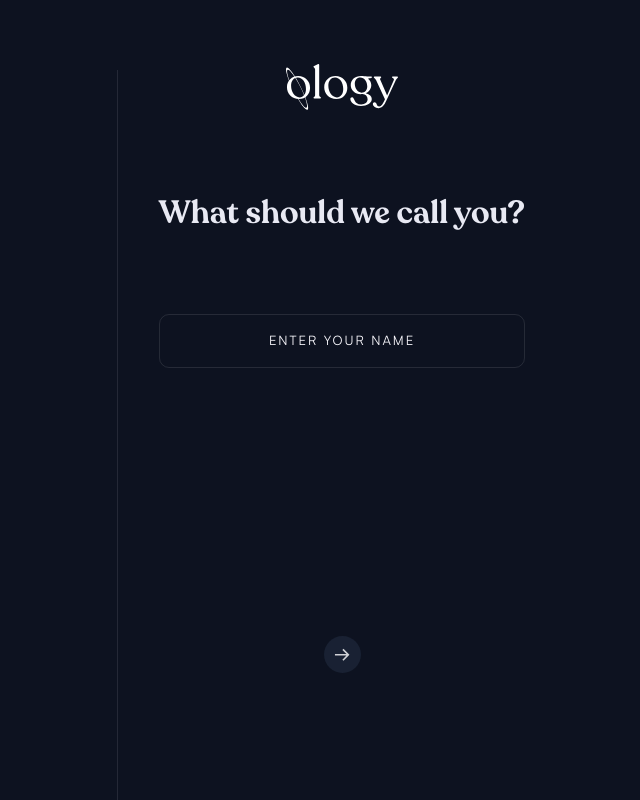
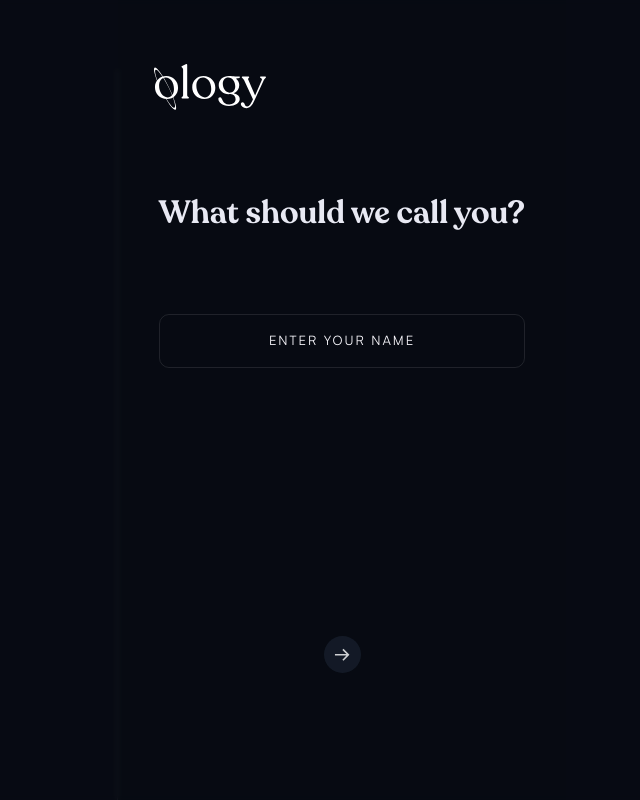
Before and after one commit to hills2003/ology, a Next.js app: page /onboarding in a window 1280 px wide. Both pictures are taken after a click on the button "I'm new to Ology.". Shown: the whole page, without its empty margins (138-778 px from the left). Built offline with nearby package versions, Linux system fonts and the light colour scheme.

Commit message:
chevron color fix

```diff
--- a/components/OnboardingSteps.tsx
+++ b/components/OnboardingSteps.tsx
@@ -79,7 +79,7 @@ const EnterName = ({ data, setData, onNext }: any) => {
   const canProceed = data.name?.trim().length > 0;
 
   return (
-    <div className="min-h-dvh flex flex-col items-center flex-1 overflow-auto">
+    <div className="min-h-dvh flex flex-col items-stretch flex-1 overflow-y-auto overflow-x-hidden">
       <div className="flex justify-between items-center pt-5 pr-5 pb-0 pl-5 shrink-0">
         <div className="flex items-center gap-[23.662px] pt-[43.67px] pb-[43.67px]">
           <div className="relative w-28 h-[46.667px] aspect-[12/5]">
@@ -127,15 +127,6 @@ const EnterName = ({ data, setData, onNext }: any) => {
           <Image src={nextIcon} alt="Logo" fill className="object-contain" />
         </button>
       </div>
-
-      {/* <input
-        placeholder="Enter your name"
-        className="w-full p-3 rounded-xl"
-
-      />
-      <button >
-        Continue
-      </button> */}
     </div>
   );
 };
@@ -648,12 +639,14 @@ export default function OnboardingSteps({ Layout }: any) {
           transition={{ duration: 0.35 }}
         >
           {" "}
+          <Layout videoSrc={step.videoSrc} overlay centerContent={false}>
             <StepComponent
               data={data}
               setData={setData}
               onNext={next}
               onBack={back}
             />
+          </Layout>
         </motion.div>
       </AnimatePresence>
     </div>
```
Lines whose indentation alone changed are shown as unchanged.
